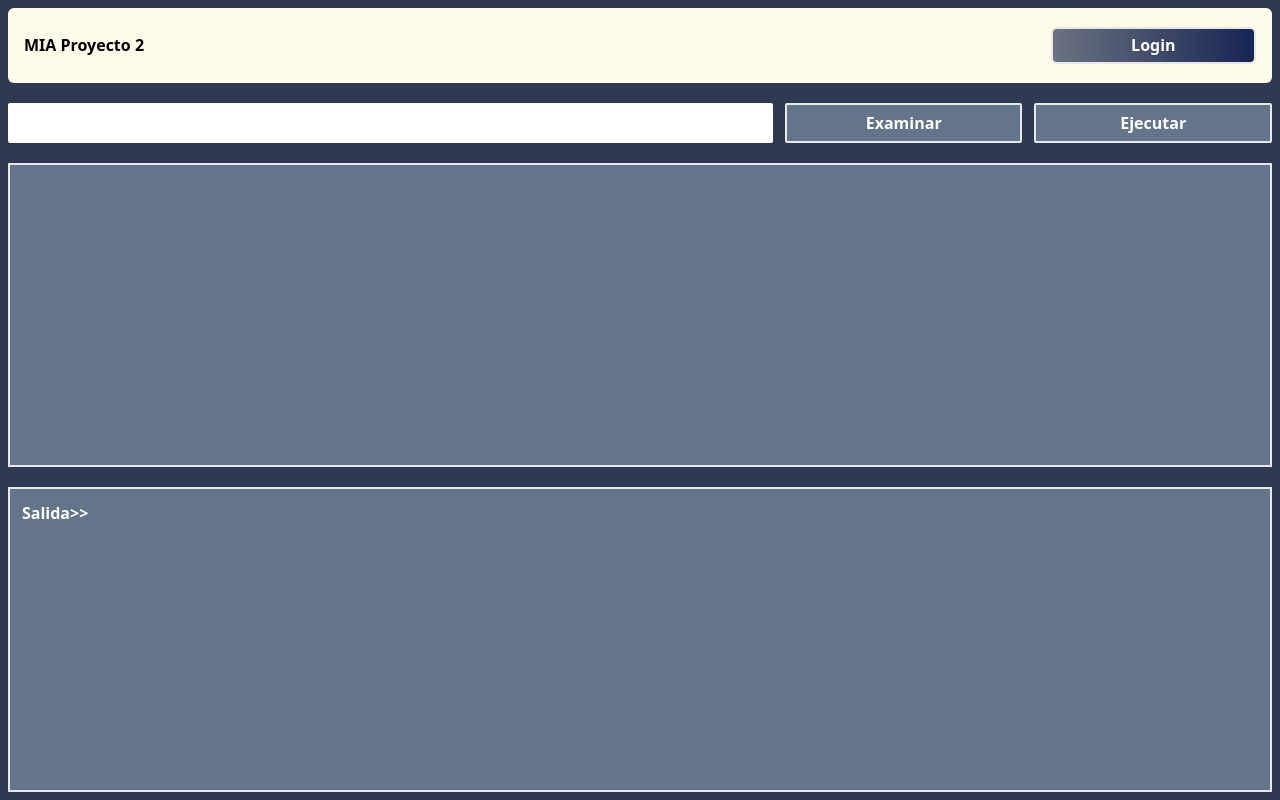
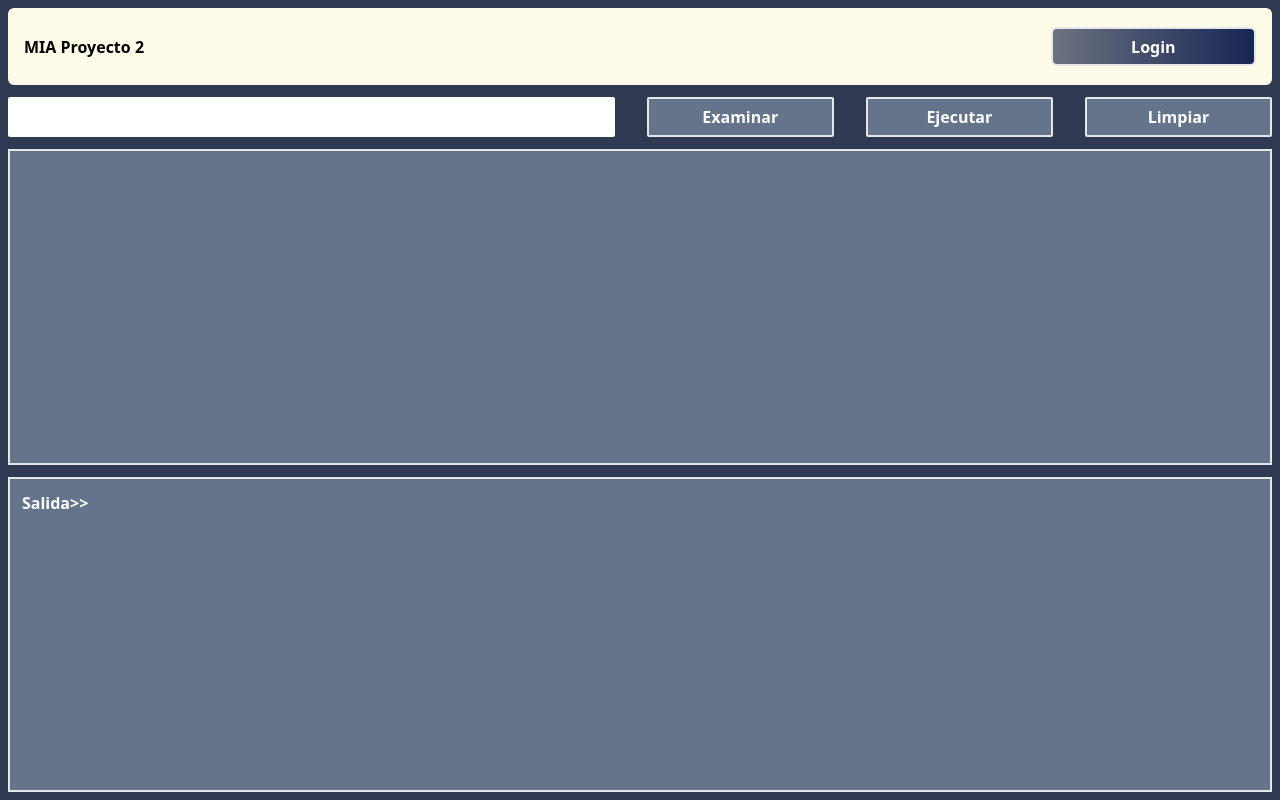
Before and after one commit to martinfdev/MIA_P2_201700656, a React (Vite) app in the folder front/: page / in a window 1280 px wide. Built offline with nearby package versions, Linux system fonts and the light colour scheme.

Commit message:
post and response value

```diff
--- a/front/src/pages/Home.jsx
+++ b/front/src/pages/Home.jsx
@@ -14,19 +14,44 @@ function Home() {
     }
 
     const handleOutputChange = () => {
-        setOutput(fileContent)
+        fetch('http://localhost:5000/execute', {
+            method: 'POST',
+            headers: {
+                'Content-Type': 'application/json'
+            },
+            body: JSON.stringify({
+                "content": fileContent
+            })
+        }).then(res => res.json())
+            .then(data => {
+                var output_console = data.output
+                var string_output_console = ""
+                for (let i = 0; i < output_console.length; i++) {
+                    string_output_console += output_console[i] + "\n"
+                }
+                setOutput(string_output_console)
+            }).catch(err => console.log(err))
     }
 
+    const handleCleanTextArea = () => {
+        setFileContent("")
+        setOutput("Salida>>")
+    }
+
+
     return (
-        <div className="flex flex-col h-screen w-screen gap-5 p-2 ">
+        <div className="flex flex-col h-screen w-screen gap-3 p-2 ">
             <Header />
-            <div className="flex flex-row gap-3">
+            <div className="flex flex-row gap-8">
                 <input name="filename" type="text" defaultValue={fileName} className="w-4/5 h-10 hover:border-danger rounded-sm px-4 py-2" />
                 <FileInput onFileContent={setFileContent} onFileName={setFileName} />
                 <button
                     className="w-1/4 h-10 rounded-sm bg-slate-500 text-white font-bold border-2 hover:border-danger"
                     onClick={handleOutputChange}
                 >Ejecutar</button>
+                <button className="w-1/4 h-10 rounded-sm bg-slate-500 text-white font-bold border-2 hover:border-danger"
+                    onClick={handleCleanTextArea}
+                >Limpiar</button>
             </div>
             <TextArea value={fileContent} onChange={handleTextChange} isEditable={true} />
             <TextArea value={output} onChange={handleTextChange} isEditable={false} />
```
